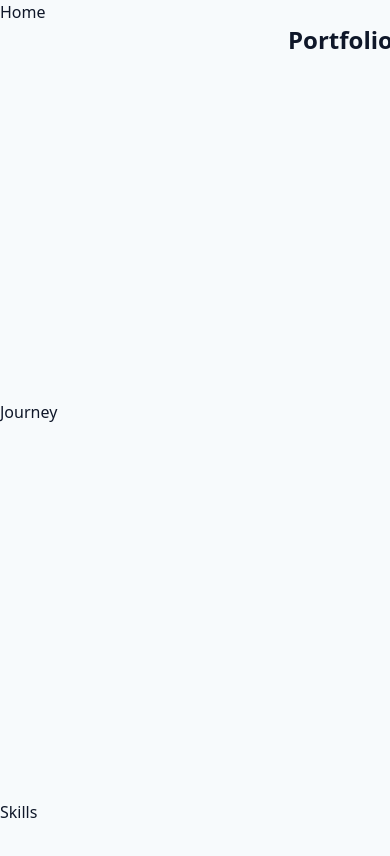
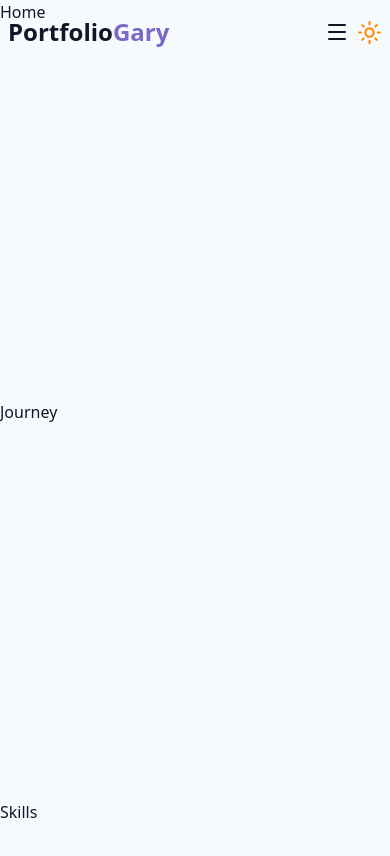
Before and after one commit to montage0921/Portfolio, a React (Vite) app: page / in a window 390 px wide. Shown: the top 856 px of the page. Built offline with nearby package versions, Linux system fonts and the light colour scheme.

Commit message:
finish nav bar responsive design

```diff
--- a/src/components/Logo.tsx
+++ b/src/components/Logo.tsx
@@ -2,7 +2,7 @@ import React from "react";
 
 export default function Logo() {
   return (
-    <div className="pl-64 text-2xl font-bold">
+    <div className="md:pl-64 text-2xl font-bold">
       Portfolio<span className="text-[hsl(var(--theme-color))]">Gary</span>
     </div>
   );
--- a/src/components/Nav.tsx
+++ b/src/components/Nav.tsx
@@ -1,13 +1,5 @@
 import { Download } from "lucide-react";
-import React from "react";
-
-const sections = [
-  { sectionName: "Home", id: "home" },
-  { sectionName: "My Journey", id: "journey" },
-  { sectionName: "Skills", id: "skills" },
-  { sectionName: "Projects", id: "projects" },
-  { sectionName: "Contact Me", id: "contact" },
-];
+import { sections } from "../data/sections";
 
 export default function Nav() {
   function handleScollIntoSection(id: string) {
@@ -16,7 +8,7 @@ export default function Nav() {
   }
 
   return (
-    <div className="pl-64 flex gap-x-8 text-[var(--navbar-text-color)] font-semibold">
+    <div className="hidden md:flex pl-64  gap-x-8 text-[var(--navbar-text-color)] font-semibold">
       {sections.map((section, i) => (
         <div
           className="hover:text-[hsl(var(--theme-color))] hover: cursor-pointer"
--- /dev/null
+++ b/src/data/sections.tsx
@@ -0,0 +1,7 @@
+export const sections = [
+  { sectionName: "Home", id: "home" },
+  { sectionName: "My Journey", id: "journey" },
+  { sectionName: "Skills", id: "skills" },
+  { sectionName: "Projects", id: "projects" },
+  { sectionName: "Contact Me", id: "contact" },
+];
--- a/src/sections/NavBar.tsx
+++ b/src/sections/NavBar.tsx
@@ -1,14 +1,48 @@
-import React from "react";
+import React, { useState } from "react";
 import Logo from "../components/Logo";
 import Nav from "../components/Nav";
 import DarkMode from "../components/DarkMode";
+import { Menu, X } from "lucide-react";
+import { sections } from "../data/sections";
 
 export default function NavBar() {
+  const [isOpen, setIsOpen] = useState(false);
+  function handleScollIntoSection(id: string) {
+    const section = document.getElementById(id);
+    section?.scrollIntoView({ behavior: "smooth", block: "center" });
+    setIsOpen(false);
+  }
   return (
-    <div className="flex items-center justify-between px-8 py-4">
+    <div className="px-2 flex items-center justify-between md:px-8 py-4">
       <Logo />
       <Nav />
-      <DarkMode size={25} />
+      <div className="flex gap-2">
+        <Menu
+          className="md:hidden"
+          onClick={() => setIsOpen((prev) => !prev)}
+        />
+        <DarkMode size={25} />
+      </div>
+
+      {/* drop down menu */}
+      {isOpen && (
+        <div className="fixed inset-0 z-40 bg-[hsl(var(--bg-color))]/75 flex flex-col items-center justify-center gap-y-8 text-xl font-semibold md:hidden">
+          {sections.map((s, i) => (
+            <div
+              className="hover:cursor-pointer hover:text-[hsl(var(--theme-color))]"
+              key={i}
+              onClick={() => handleScollIntoSection(s.id)}
+            >
+              {s.sectionName}
+            </div>
+          ))}
+          <X
+            size={40}
+            className="fixed right-10 top-10 hover:cursor-pointer"
+            onClick={() => setIsOpen(false)}
+          />
+        </div>
+      )}
     </div>
   );
 }
```
